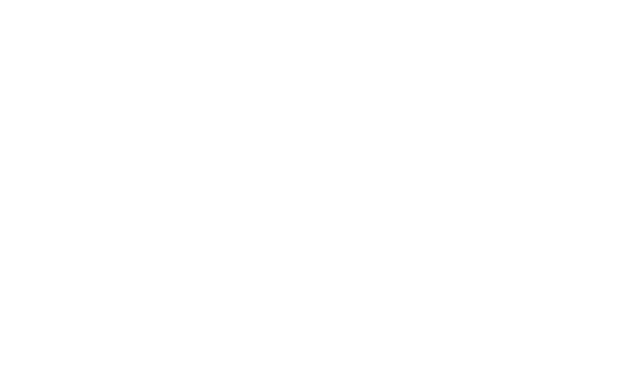
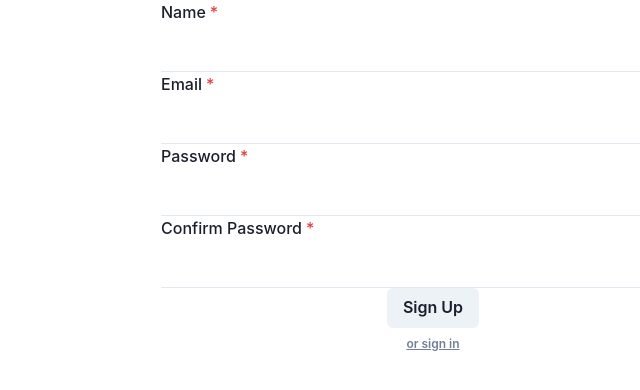
Before and after one commit to Code-the-Dream-School/dd-prac-team1-front, a React (Create React App) app: page /createAccount in a window 1280 px wide. Before the commit this address had no page. Shown: the top 390 px of the page, without its empty margins (207-847 px from the left). Built offline with nearby package versions, Linux system fonts and the light colour scheme.

Commit message:
added create account form

```diff
--- a/src/App.tsx
+++ b/src/App.tsx
@@ -4,7 +4,7 @@ import { Link as RouterLink } from "react-router-dom";
 
 import { getAllData } from "./util/index";
 
-const URL = "http://localhost:8000/api/v1/";
+const URL = "http://localhost:3000/api/v1/";
 
 function App() {
   const [message, setMessage] = useState("");
--- /dev/null
+++ b/src/components/CreateAccount.tsx
@@ -0,0 +1,42 @@
+import {
+  Box,
+  Button,
+  Center,
+  Container,
+  FormControl,
+  FormLabel,
+  Input,
+  Text,
+  VStack
+} from "@chakra-ui/react";
+import { useNavigate } from "react-router-dom";
+
+const CreateAccount = () => {
+  const navigate = useNavigate();
+  const navigateToHome = () => {
+    navigate("/home");
+  }
+
+  return (
+    <Box>
+      <Container maxW='xl'>
+        <VStack>
+          <FormControl isRequired>
+            <FormLabel>Name</FormLabel>
+            <Input type='text' variant='flushed' />
+            <FormLabel>Email</FormLabel>
+            <Input type='email' variant='flushed' />
+            <FormLabel>Password</FormLabel>
+            <Input type='password' variant='flushed' />
+            <FormLabel>Confirm Password</FormLabel>
+            <Input type='password' variant='flushed' />
+            <Center><Button variant='solid' type="submit" title="sign up" onClick={navigateToHome}>Sign Up</Button> </Center>
+          </FormControl>
+          <Button variant='link' type="button" size="xs" title="sign up"><Text as='ins'>or sign in</Text></Button>
+        </VStack>
+      </Container>
+    </Box>
+  );
+};
+
+export default CreateAccount;
--- a/src/index.tsx
+++ b/src/index.tsx
@@ -5,6 +5,7 @@ import { ChakraProvider } from "@chakra-ui/react";
 import reportWebVitals from "./reportWebVitals";
 import App from "./App.tsx";
 import Home from "./components/Home.tsx";
+import CreateAccount from "./components/CreateAccount.tsx";
 
 const root = ReactDOM.createRoot(document.getElementById("root")!);
 root.render(
@@ -13,6 +14,7 @@ root.render(
       <Routes>
         <Route path="/" element={<App />} />
         <Route path="/home" element={<Home />} />
+        <Route path="/createAccount" element={<CreateAccount />} />
       </Routes>
     </BrowserRouter>
   </ChakraProvider>
```
Also changed, not shown: 1 other file (tests, documents, lock files or other folders).
